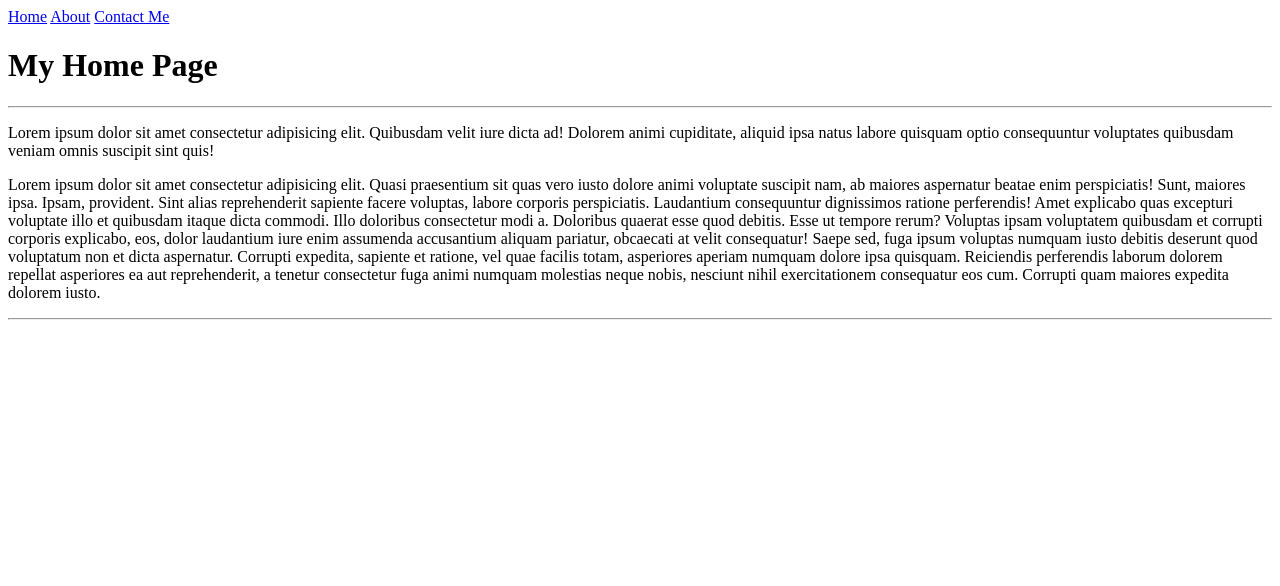
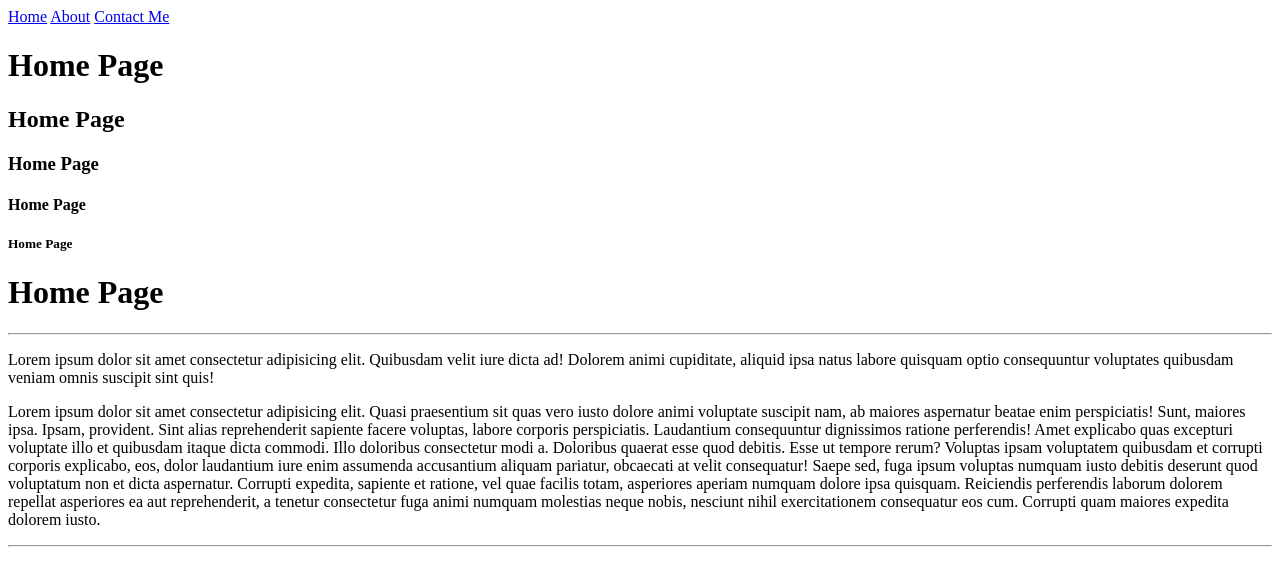
Before and after one commit to AK47-Hub/Natthaphong.github.io, a plain HTML site: page index.html in a window 1280 px wide. Drawn offline with Linux system fonts and the light colour scheme.

Commit message:
add h1-h6

```diff
--- a/index.html
+++ b/index.html
@@ -9,7 +9,12 @@
   <a href="index.html">Home</a>
   <a href="about.html">About</a>
   <a href="contact.html">Contact Me</a>
-  <h1>My Home Page</h1>
+  <h1>Home Page</h1>
+  <h2>Home Page</h2>
+  <h3>Home Page</h3>
+  <h4>Home Page</h4>
+  <h5>Home Page</h5>
+  <h1>Home Page</h1>
   <hr>
   <p>Lorem ipsum dolor sit amet consectetur adipisicing elit. Quibusdam velit iure dicta ad! Dolorem animi cupiditate, aliquid ipsa natus labore quisquam optio consequuntur voluptates quibusdam veniam omnis suscipit sint quis!</p>
 <p>Lorem ipsum dolor sit amet consectetur adipisicing elit. Quasi praesentium sit quas vero iusto dolore animi voluptate suscipit nam, ab maiores aspernatur beatae enim perspiciatis! Sunt, maiores ipsa. Ipsam, provident.
```
